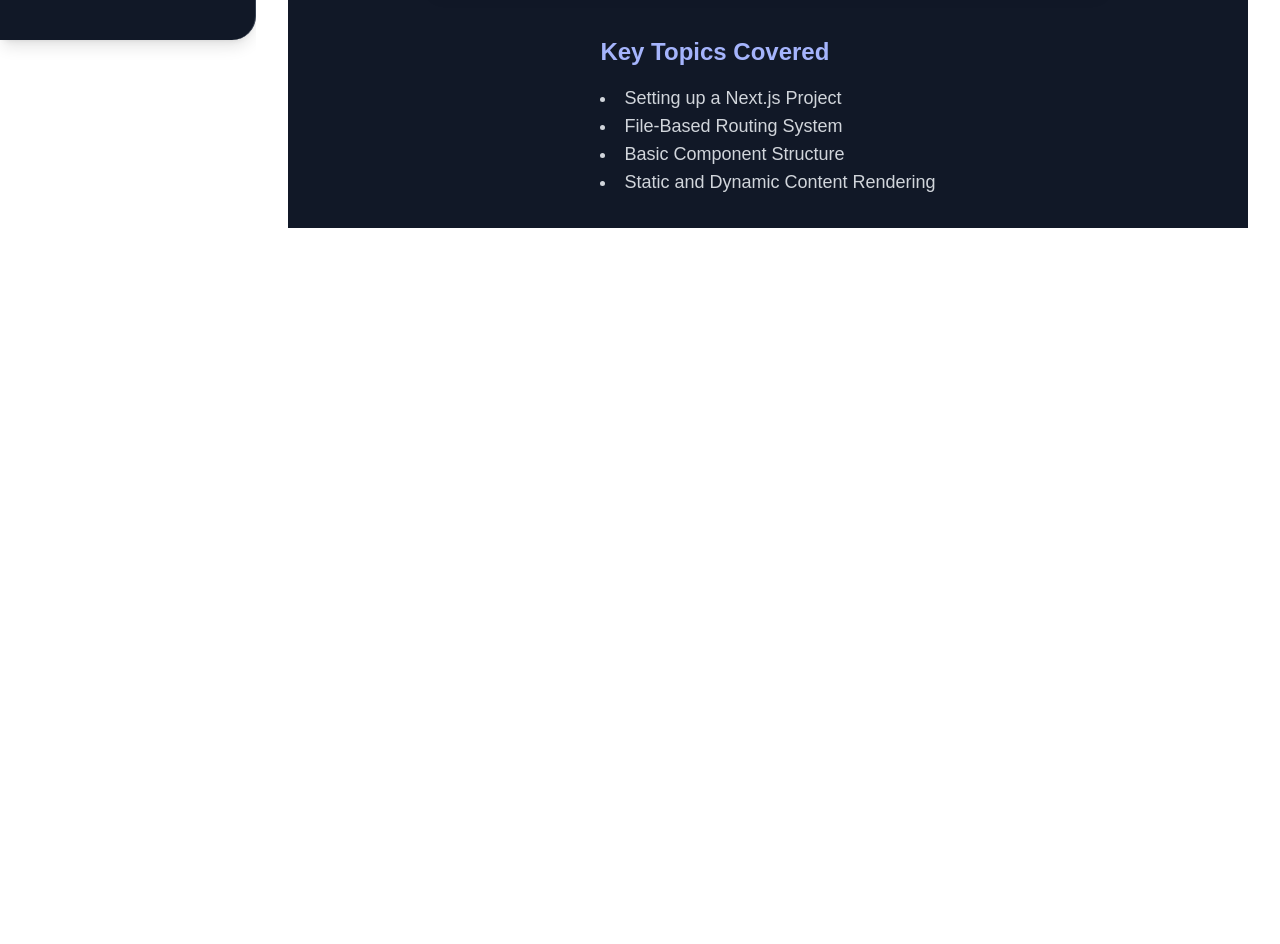
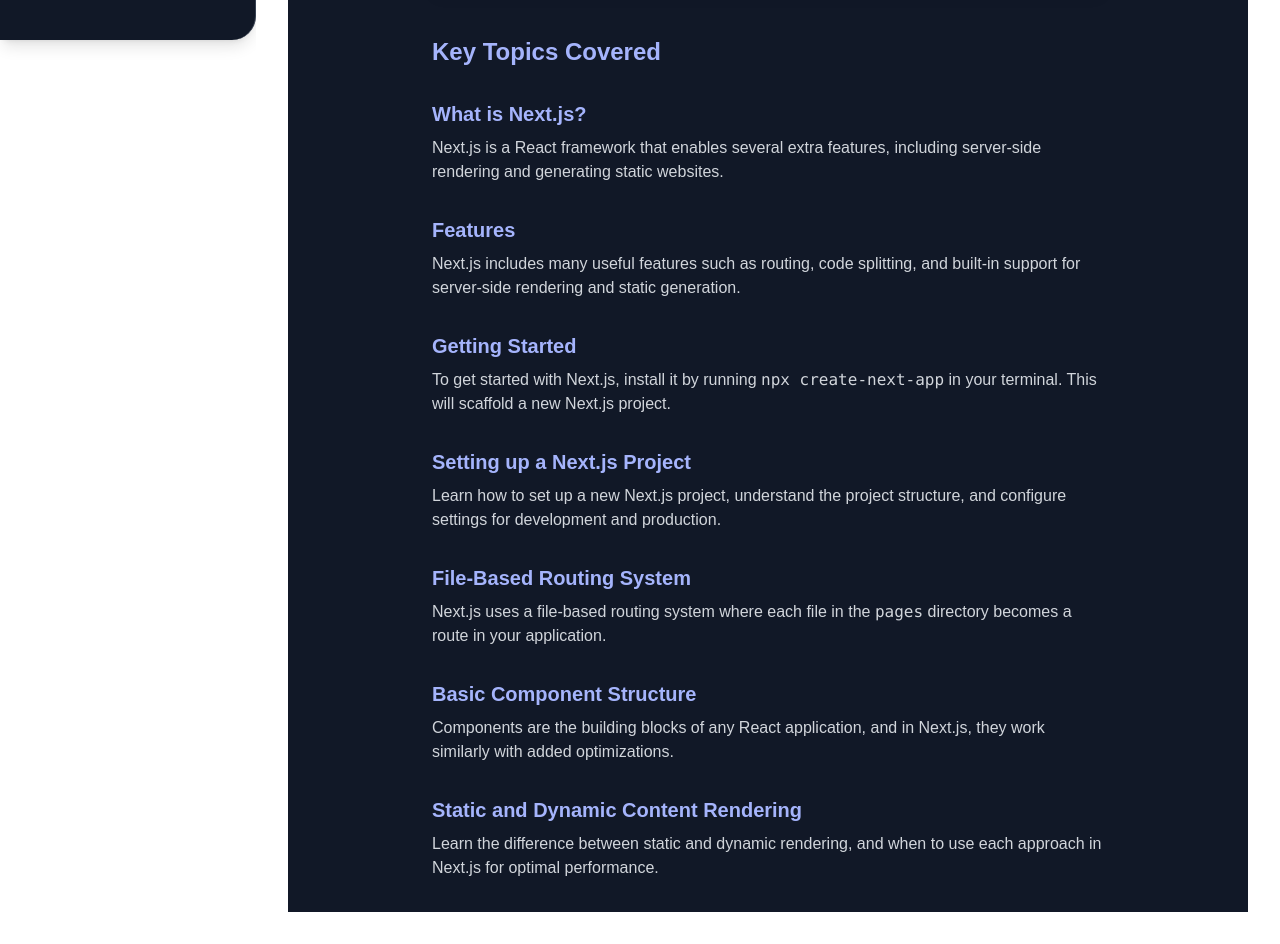
Before and after one commit to Robbevanherpe1/pl1-learn, a Next.js app: page /chapter/1 in a window 1280 px wide. Shown: the part 760-1704 px from the top of the page. Before the commit the page ends 1020 px from the top, so only its background shows below. Built offline with nearby package versions, Linux system fonts and the light colour scheme.

Commit message:
subchapters for sidebar

```diff
--- a/app/chapter/1/page.tsx
+++ b/app/chapter/1/page.tsx
@@ -16,16 +16,74 @@
         />
       </div>
 
-      <div className="max-w-2xl text-gray-300 space-y-4">
-        <h2 className="text-2xl font-semibold text-indigo-300">
+      <div className="max-w-2xl text-gray-300 space-y-8">
+        <h2 className="text-2xl font-semibold text-indigo-300 mb-4">
           Key Topics Covered
         </h2>
-        <ul className="list-disc list-inside text-lg">
-          <li>Setting up a Next.js Project</li>
-          <li>File-Based Routing System</li>
-          <li>Basic Component Structure</li>
-          <li>Static and Dynamic Content Rendering</li>
-        </ul>
+
+        {/* Sub-content sections with IDs */}
+        <section id="what-is-next-js" className="mb-8">
+          <h3 className="text-xl font-semibold text-indigo-300 mb-2">
+            What is Next.js?
+          </h3>
+          <p className="text-gray-300">
+            Next.js is a React framework that enables several extra features, including server-side rendering and generating static websites.
+          </p>
+        </section>
+
+        <section id="features" className="mb-8">
+          <h3 className="text-xl font-semibold text-indigo-300 mb-2">
+            Features
+          </h3>
+          <p className="text-gray-300">
+            Next.js includes many useful features such as routing, code splitting, and built-in support for server-side rendering and static generation.
+          </p>
+        </section>
+
+        <section id="getting-started" className="mb-8">
+          <h3 className="text-xl font-semibold text-indigo-300 mb-2">
+            Getting Started
+          </h3>
+          <p className="text-gray-300">
+            To get started with Next.js, install it by running <code>npx create-next-app</code> in your terminal. This will scaffold a new Next.js project.
+          </p>
+        </section>
+
+        <section id="setting-up-nextjs-project" className="mb-8">
+          <h3 className="text-xl font-semibold text-indigo-300 mb-2">
+            Setting up a Next.js Project
+          </h3>
+          <p className="text-gray-300">
+            Learn how to set up a new Next.js project, understand the project structure, and configure settings for development and production.
+          </p>
+        </section>
+
+        <section id="file-based-routing-system" className="mb-8">
+          <h3 className="text-xl font-semibold text-indigo-300 mb-2">
+            File-Based Routing System
+          </h3>
+          <p className="text-gray-300">
+            Next.js uses a file-based routing system where each file in the <code>pages</code> directory becomes a route in your application.
+          </p>
+        </section>
+
+        <section id="basic-component-structure" className="mb-8">
+          <h3 className="text-xl font-semibold text-indigo-300 mb-2">
+            Basic Component Structure
+          </h3>
+          <p className="text-gray-300">
+            Components are the building blocks of any React application, and in Next.js, they work similarly with added optimizations.
+          </p>
+        </section>
+
+        <section id="static-and-dynamic-content-rendering" className="mb-8">
+          <h3 className="text-xl font-semibold text-indigo-300 mb-2">
+            Static and Dynamic Content Rendering
+          </h3>
+          <p className="text-gray-300">
+            Learn the difference between static and dynamic rendering, and when to use each approach in Next.js for optimal performance.
+          </p>
+        </section>
       </div>
     </div>
   );
--- a/app/components/Sidebar.tsx
+++ b/app/components/Sidebar.tsx
@@ -18,7 +18,9 @@
 
   return (
     <aside className="w-64 bg-gray-900 text-gray-200 h-screen p-6 border-r border-gray-700 shadow-lg rounded-r-3xl">
-      <h2 className="text-2xl font-bold mb-6 text-indigo-400">Chapters Overview</h2>
+      <Link href="/" className="text-2xl font-bold mb-8 text-indigo-400 hover:text-indigo-500 transition duration-200">
+        Chapters Overview
+      </Link>
       <ul className="space-y-4">
         {chapters.map((chapter) => (
           <li key={chapter.id} className="pb-2">
```
